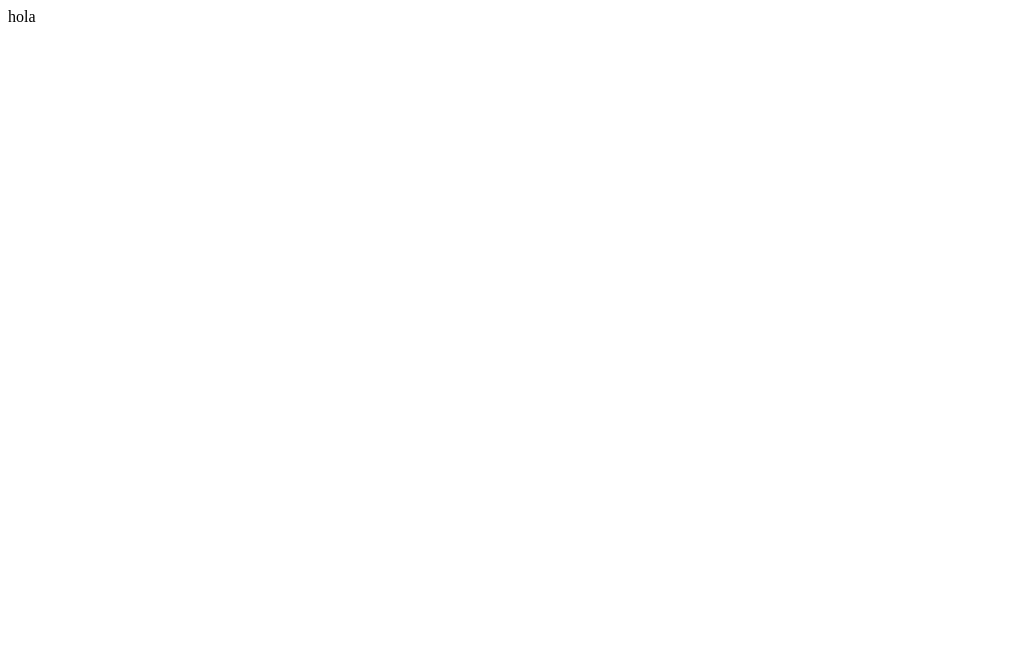
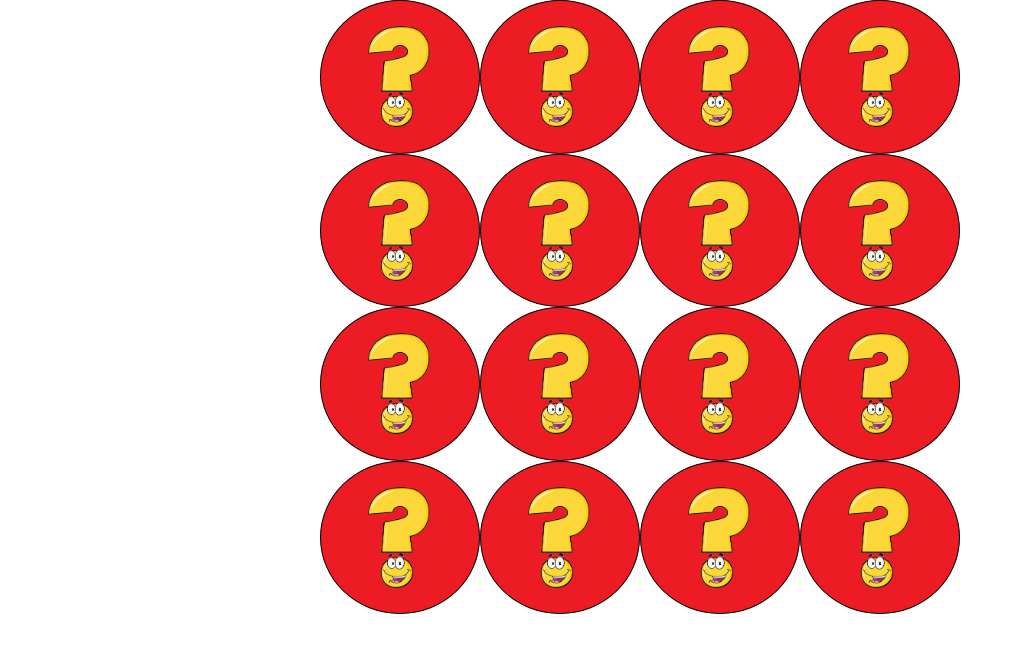
Before and after one commit to Djarrieta/Juego-Vale-y-Maria, a plain HTML site: page index.html in a window 1280 px wide. Shown: the whole page, without its empty margins (0-1015 px from the left). Drawn offline with nearby package versions, Linux system fonts and the light colour scheme.

Commit message:
ya funciona la logica, falta la estetica

```diff
--- a/index.html
+++ b/index.html
@@ -2,11 +2,116 @@
 <html lang="en">
 <head>
     <meta charset="UTF-8">
-    <meta name="viewport" content="width=, initial-scale=1.0">
-    <title>Document</title>
+    <meta name="viewport" content="width=device-width, initial-scale=1.0">
+    <title>Vale y Maria</title>
+
+    <!-- Compiled and minified CSS -->
+    <link rel="stylesheet" href="https://cdnjs.cloudflare.com/ajax/libs/materialize/1.0.0/css/materialize.min.css">
+    <style>
+        .col{
+            border: 1px solid red;
+        }
+        .imgDj{
+            padding: 5vw;
+            height: 12vw;
+            background-image: url('./img/0.png');
+            background-repeat: no-repeat;
+            background-size: 70% ;
+            background-position: center;
+            background-color: rgb(237,28,36);
+            border: 1px solid black ;
+            border-radius: 50%;
+        }
+        .containerDj{
+            width: 50%;
+        }
+
+    </style>
 </head>
-<body>
-    hola
+<body onmousedown="Seleccion(event)">
+    <div class="containerDj container">
+        <div class="row">
+            <div id="1" class="imgDj col s3"></div>
+            <div id="2" class="imgDj col s3"></div>
+            <div id="3" class="imgDj col s3"></div>
+            <div id="4" class="imgDj col s3"></div>
+            <div id="5" class="imgDj col s3"></div>
+            <div id="6" class="imgDj col s3"></div>
+            <div id="7" class="imgDj col s3"></div>
+            <div id="8" class="imgDj col s3"></div>
+            <div id="9" class="imgDj col s3"></div>
+            <div id="10" class="imgDj col s3"></div>
+            <div id="11" class="imgDj col s3"></div>
+            <div id="12" class="imgDj col s3"></div>
+            <div id="13" class="imgDj col s3"></div>
+            <div id="14" class="imgDj col s3"></div>
+            <div id="15" class="imgDj col s3"></div>
+            <div id="16" class="imgDj col s3"></div>
+        </div>
+    </div>
 
+    <script src="https://cdnjs.cloudflare.com/ajax/libs/materialize/1.0.0/js/materialize.min.js"></script>
+    <script>
+        var secuencia=[1,1,2,2,3,3,4,4,5,5,6,6,7,7,8,8]
+        var PrimeraVez=true
+        var FotoGuardada=0
+        var DivGuardado=0
+        var DivMarcado=[0]
+
+        for (var i = secuencia.length - 1; i > 0; i--) {
+            var j = Math.floor(Math.random() * (i + 1));
+            var temp = secuencia[i];
+            secuencia[i] = secuencia[j];
+            secuencia[j] = temp;
+        }
+        console.log('La secuencia es '+secuencia)
+        CerrarTodo()
+        function Seleccion(e){
+            var DivClickeado = document.getElementById(e.target.id)
+            var FotoClickeada = secuencia[DivClickeado.id-1]
+
+            console.log('------------------------')
+
+            if(DivClickeado.style.backgroundImage.substr(10,1)!=0){
+                console.log('se sale porque ya esta mostrada la foto')
+                return
+            }
+
+            if(PrimeraVez){
+                console.log('entra la primera vez')
+                FotoGuardada=FotoClickeada
+                DivGuardado=DivClickeado.id
+                PrimeraVez=false
+                DivClickeado.style.backgroundImage = "url('/img/"+ FotoClickeada +".png')"
+                console.log('PrimeraVez es ' + PrimeraVez + ' se guarla la foto '+ FotoGuardada)
+            }else{
+                console.log('entra la segunda vez')
+                if(FotoClickeada==FotoGuardada){
+                    console.log('fotos  coinciden')
+                    DivMarcado.push(DivClickeado.id)
+                    DivMarcado.push(DivGuardado)
+                    console.log('DivMarcado es '+DivMarcado)
+                }else{
+                    console.log('fotos no coinciden')
+                    setTimeout(CerrarTodo,500)
+                }
+                console.log('se reestablecen valores')
+                DivClickeado.style.backgroundImage = "url('/img/"+ FotoClickeada +".png')"
+                FotoGuardada=0
+                DivGuardado=0
+                PrimeraVez=true
+            }
+        }
+        function CerrarTodo(){
+            console.log('set time out y oculta todo')
+            for(var i=1;i<=16;i++){
+                //console.log('i = '+ i + '; divmarcado incluye:  '+ DivMarcado.includes(i))
+                if(!DivMarcado.includes(i.toString())){
+                    document.getElementById(i).style.backgroundImage = "url('/img/0.png')"
+                }
+            }
+        }
+
+    </script>
 </body>
 </html>
```
Also changed, not shown: img/0.png (added), img/1.png (added), img/10.png (added), img/11.png (added), img/2.png (added), img/3.png (added), img/4.png (added), img/5.png (added), img/6.png (added), img/7.png (added), img/8.png (added), img/9.png (added).
